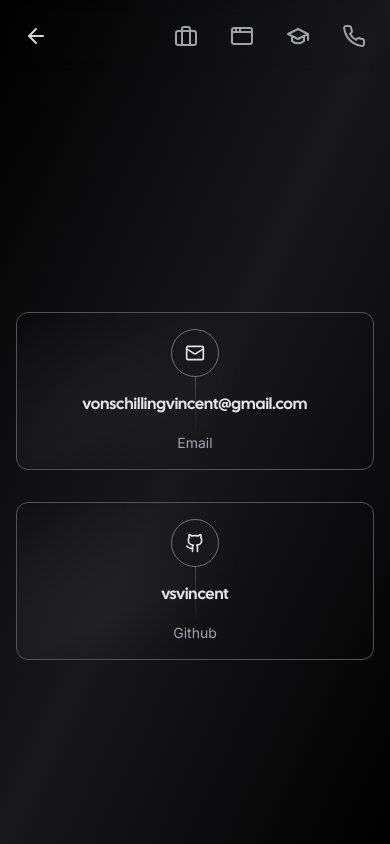
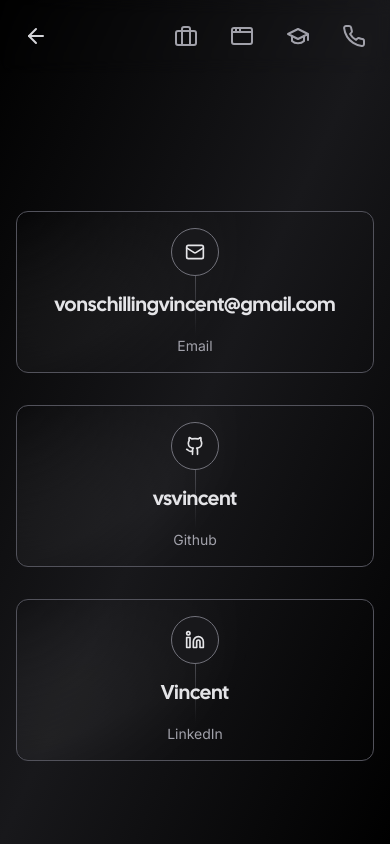
Before and after one commit to vsvincent/portfolio, a Next.js app in the folder vsvincent/: page /contact in a window 390 px wide. Built offline with nearby package versions, Linux system fonts and the light colour scheme; no server answers; what tailwindcss-debug-screens would draw is missing.

Commit message:
Improve responsiveness, add LinkedIn

```diff
--- a/vsvincent/app/contact/page.tsx
+++ b/vsvincent/app/contact/page.tsx
@@ -1,5 +1,5 @@
 "use client";
-import { Github, Mail, Twitter } from "lucide-react";
+import { Github, Mail, Linkedin } from "lucide-react";
 import Link from "next/link";
 import { Navigation } from "../components/nav";
 import { Card } from "../components/card";
@@ -17,6 +17,12 @@ const socials = [
 		label: "Github",
 		handle: "vsvincent",
 	},
+	{
+		icon: <Linkedin size={20} />,
+		href: "https://www.linkedin.com/in/vincent-von-schilling-6baa2b214",
+		label: "LinkedIn",
+		handle: "Vincent",
+	},
 ];
 
 export default function Example() {
@@ -24,7 +30,7 @@ export default function Example() {
 		<div className=" bg-gradient-to-tl from-zinc-900/0 via-zinc-900 to-zinc-900/0">
 			<Navigation />
 			<div className="container flex items-center justify-center min-h-screen px-4 mx-auto">
-				<div className="grid w-full grid-cols-1 gap-8 mx-auto mt-32 sm:mt-0 sm:grid-cols-3 lg:gap-16">
+				<div className="grid w-full grid-cols-1 gap-8 mx-auto mt-32 sm:mt-0 md:grid-cols-3 lg:gap-32">
 					{socials.map((s) => (
 						<Card>
 							<Link
@@ -40,7 +46,7 @@ export default function Example() {
 									{s.icon}
 								</span>{" "}
 								<div className="z-10 flex flex-col items-center">
-									<span className="lg:text-xl font-medium duration-150 xl:text-3xl text-zinc-200 group-hover:text-white font-display">
+									<span className=" text-xl md:text-sm lg:text-md xl:text-xl font-medium duration-150  text-zinc-200 group-hover:text-white font-display">
 										{s.handle}
 									</span>
 									<span className="mt-4 text-sm text-center duration-1000 text-zinc-400 group-hover:text-zinc-200">
```
